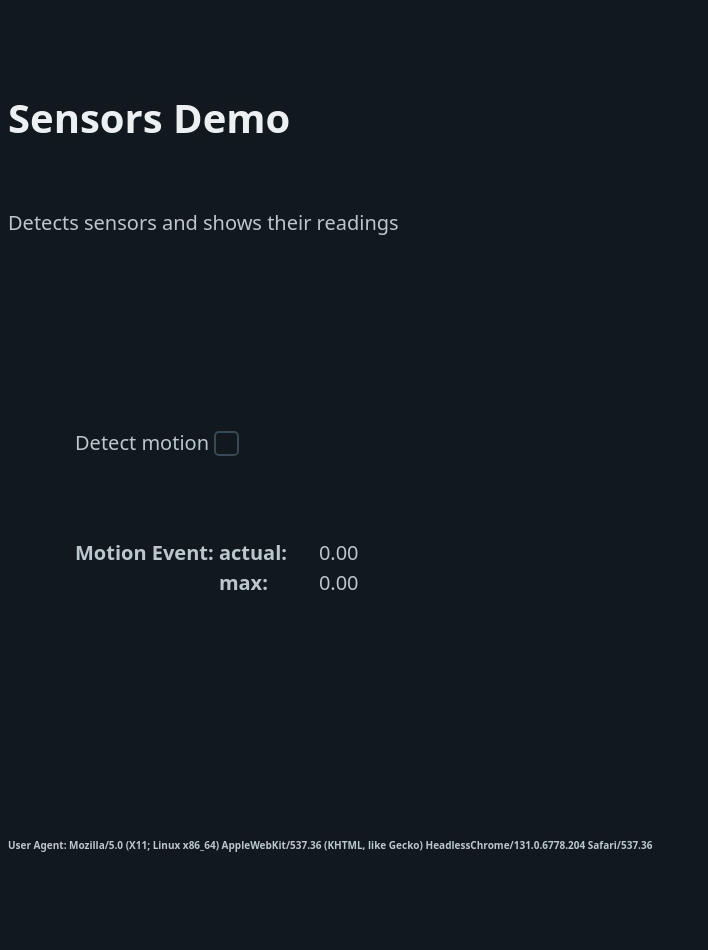
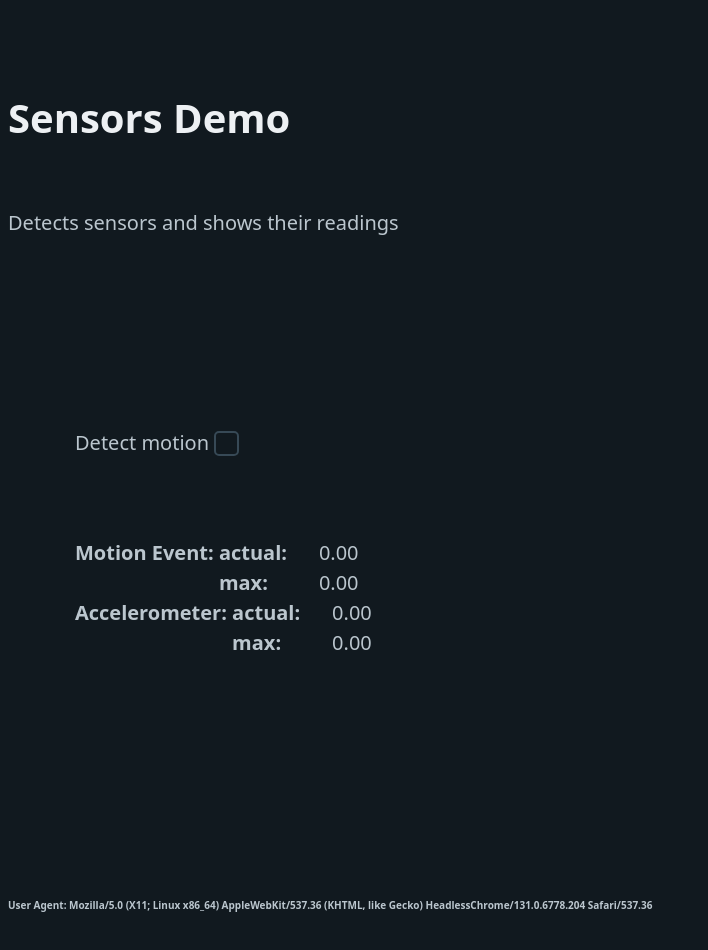
Before and after one commit to izderadicka/sensors-test, a Svelte app: page / in a window 1280 px wide. Shown: the top 950 px of the page, without its empty margins (0-708 px from the left). Built offline with nearby package versions, Linux system fonts and the light colour scheme.

Commit message:
Add accelerometer sensor

```diff
--- a/package.json
+++ b/package.json
@@ -22,7 +22,8 @@
     "@rollup/plugin-typescript": "^8.0.0",
     "typescript": "^4.0.0",
     "tslib": "^2.0.0",
-    "@tsconfig/svelte": "^2.0.0"
+    "@tsconfig/svelte": "^2.0.0",
+    "@types/w3c-generic-sensor": "^1.0.5"
   },
   "dependencies": {
     "@picocss/pico": "^1.5.0",
--- a/src/App.svelte
+++ b/src/App.svelte
@@ -38,6 +38,38 @@
   window.addEventListener("devicemotion", handleMotionEvent);
   window.addEventListener("deviceorientation", handleOrientationChange);
 
+  const hasAccelerometr = "Accelerometer" in window;
+  let acceleration: number = 0;
+  let maxAcceleration: number = 0;
+
+  if (hasAccelerometr) {
+    // @ts-ignore
+    navigator.permissions.query({ name: "accelerometer" }).then((result) => {
+      console.log(`Permission for accelerometr ${result.state}`);
+    });
+    try {
+      const ametr = new Accelerometer({
+        frequency: 10,
+        referenceFrame: "device",
+      });
+      ametr.start();
+      ametr.addEventListener("error", (evt) => {
+        console.error(`Accelerometer error ${evt.error.name}`, evt.error);
+      });
+      ametr.addEventListener("activate", (evt) => {
+        console.log("Accelerometer activated");
+      });
+      ametr.addEventListener("reading", (evt) => {
+        acceleration = Math.sqrt(ametr.x * ametr.x + ametr.y * ametr.y + ametr.z * ametr.z);
+        if (acceleration > maxAcceleration) {
+          maxAcceleration = acceleration
+        }
+      })
+    } catch (e) {
+      console.error("Error creating Accelerometer", e);
+    }
+  }
+
   onDestroy(() => {
     window.removeEventListener("devicemotion", handleMotionEvent);
     window.removeEventListener("deviceorientation", handleOrientationChange);
@@ -53,9 +85,9 @@
       const soundSleep = await loadAudioFile("static/will_sleep_soon.mp3", ac);
       const soundExtended = await loadAudioFile("static/extended.mp3", ac);
       detectorTimeout = window.setTimeout(() => {
-		playBuffer(soundSleep, ac);
+        playBuffer(soundSleep, ac);
         detector = new ShakeDetector((how) => {
-		  playBuffer(soundExtended, ac);
+          playBuffer(soundExtended, ac);
           console.log(`Motion detected ${how}`);
           detectMotion = false;
         });
@@ -136,6 +168,26 @@
         </span>
       </div>
     {/if}
+
+    {#if hasAccelerometr}
+      <div>
+        <span class="label">Accelerometer: </span>
+        <span class="complex-value">
+          <div class="ori">
+            <div>
+              <span class="label">actual: </span><span class="value"
+                >{acceleration.toFixed(2)}</span
+              >
+            </div>
+            <div>
+              <span class="label">max: </span><span class="value"
+                >{maxAcceleration.toFixed(2)}</span
+              >
+            </div>
+          </div>
+        </span>
+      </div>
+    {/if}
   </section>
 </main>
 <footer>User Agent: {userAgent}</footer>
```
Also changed, not shown: 1 other file (tests, documents, lock files or other folders).
